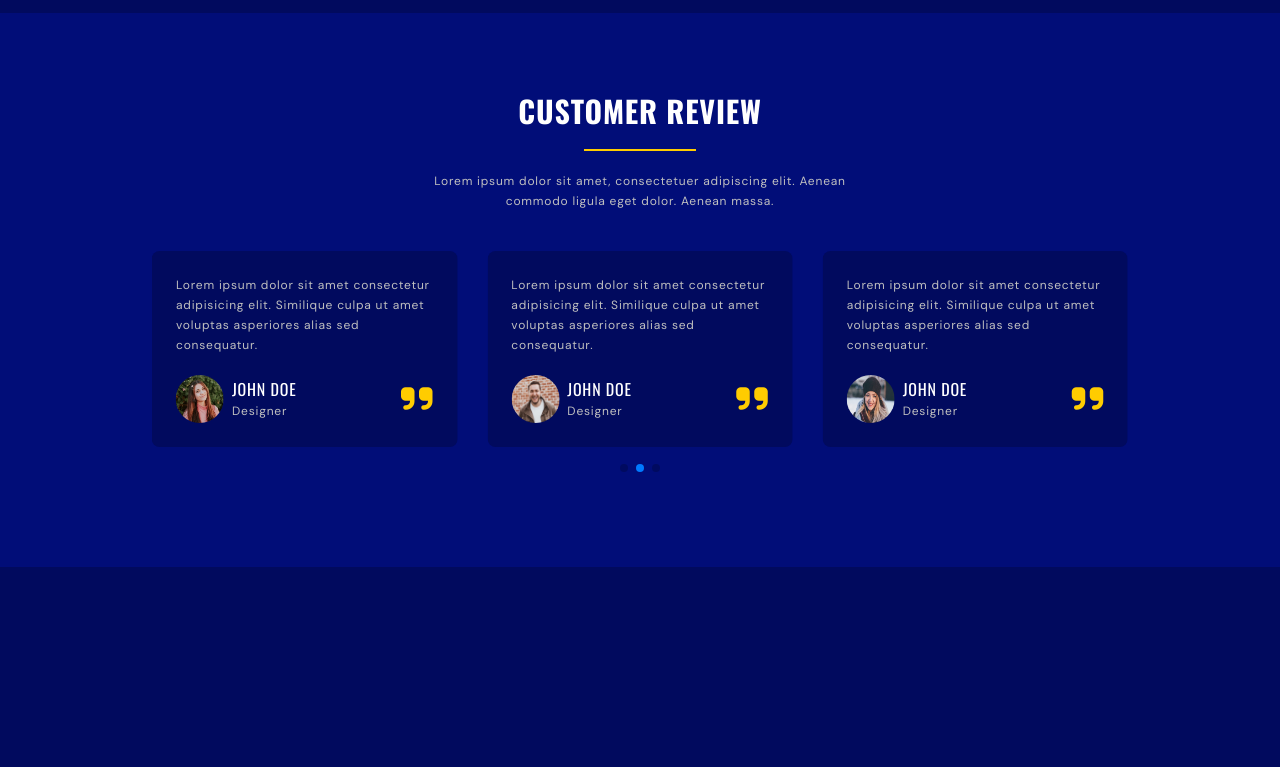
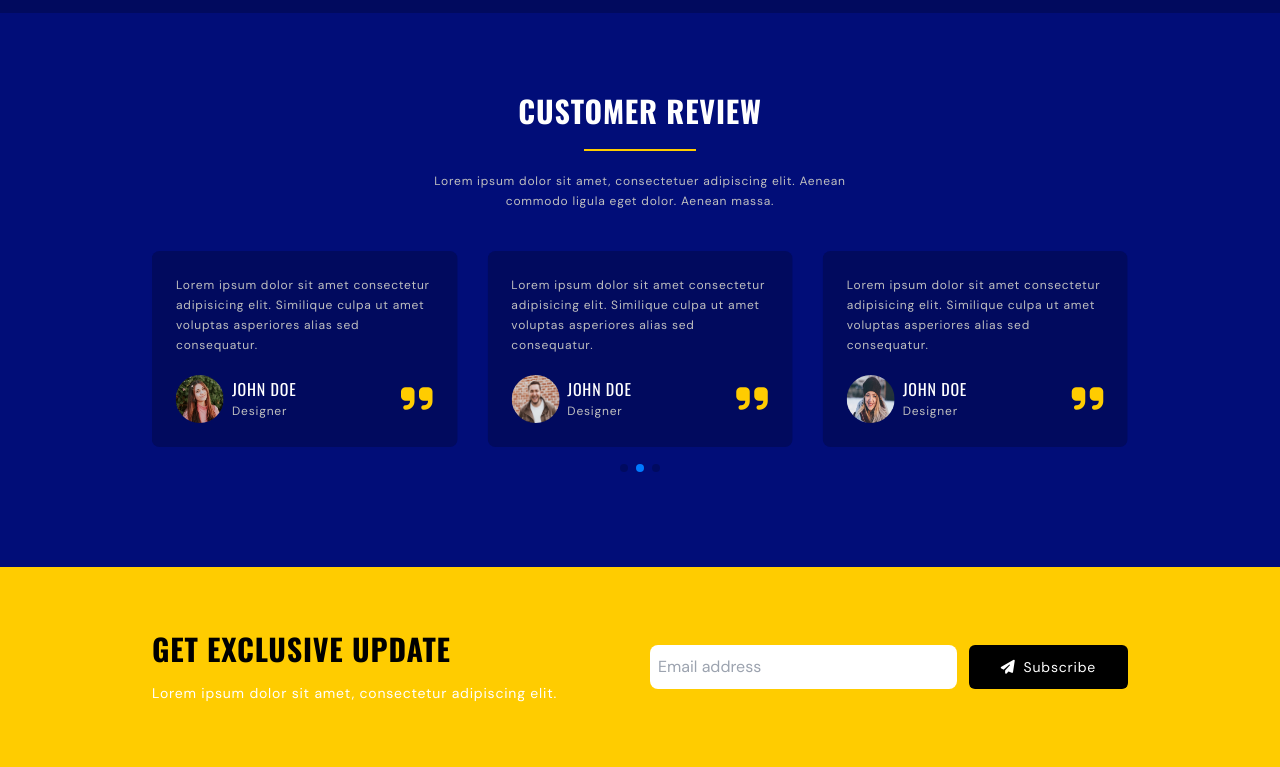
Before and after one commit to Dmitriifd/tailwind-burger-site, a website: page src/index.html in a window 1280 px wide. Shown: the part 3125-3892 px from the top of the page. Before the commit the page ends 3692 px from the top, so only its background shows below. Drawn offline with nearby package versions, Linux system fonts and the light colour scheme.

Commit message:
contact section

```diff
--- a/src/index.html
+++ b/src/index.html
@@ -586,6 +586,22 @@
       </div>
     </section>
     <!-- Contact -->
+    <section id="contact" class="bg-secondaryColor py-16">
+      <div class="container flex flex-col gap-5 md:items-center md:flex-row">
+        <div class="space-y-4 md:flex-1">
+          <h2 class="section__title text-blackColor">GET EXCLUSIVE UPDATE</h2>
+          <p class="text-sm">Lorem ipsum dolor sit amet, consectetur adipiscing elit.</p>
+        </div>
+
+        <div class="flex flex-col gap-3 md:flex-row md:flex-1">
+          <input type="email" placeholder="Email address" class="p-2 text-blackColor rounded-lg outline-none md:w-full">
+          <a href="" class="flex items-center justify-center gap-2 btn bg-blackColor hover:opacity-75">
+            <i class="fa-solid fa-paper-plane"></i>
+            Subscribe
+          </a>
+        </div>
+      </div>
+    </section>
 
     </main>
 
```
Also changed, not shown: dist/output.css.
